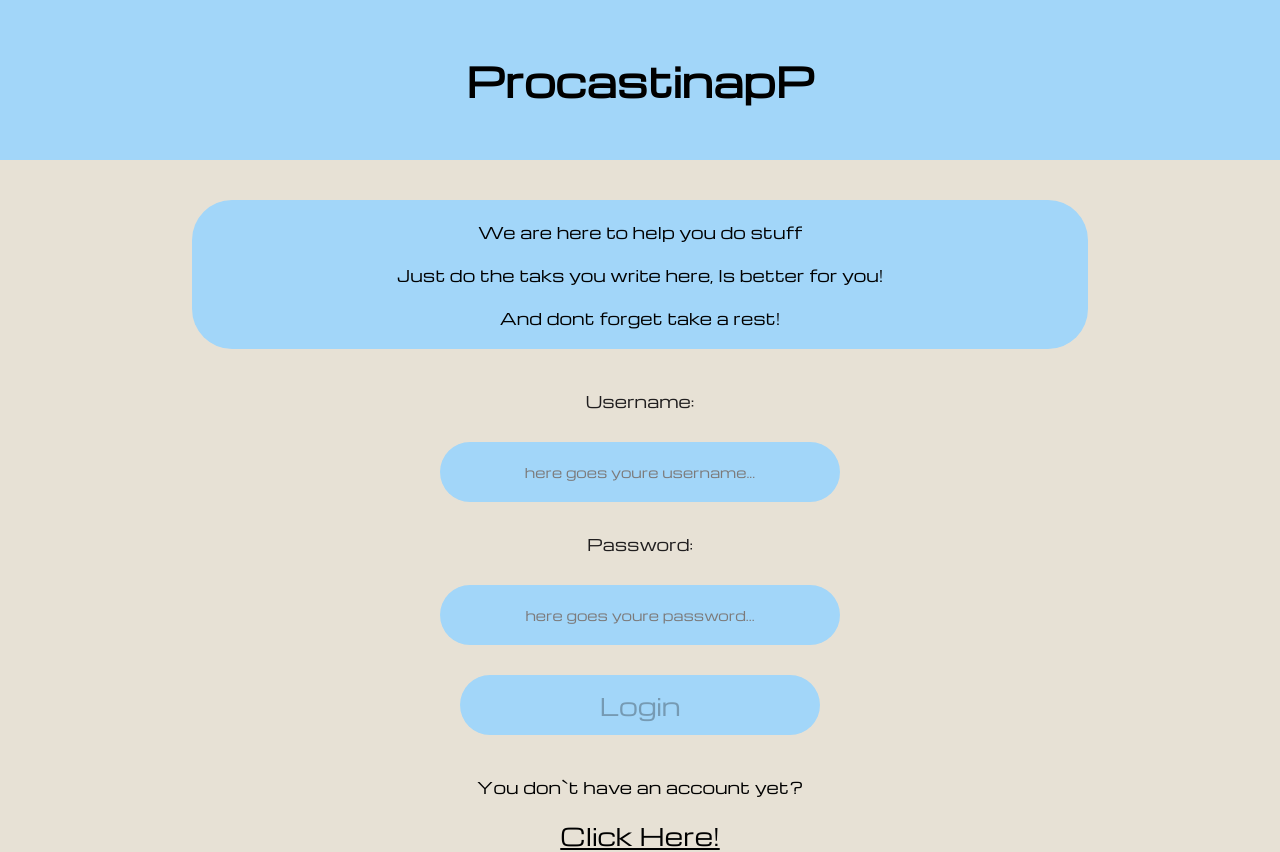
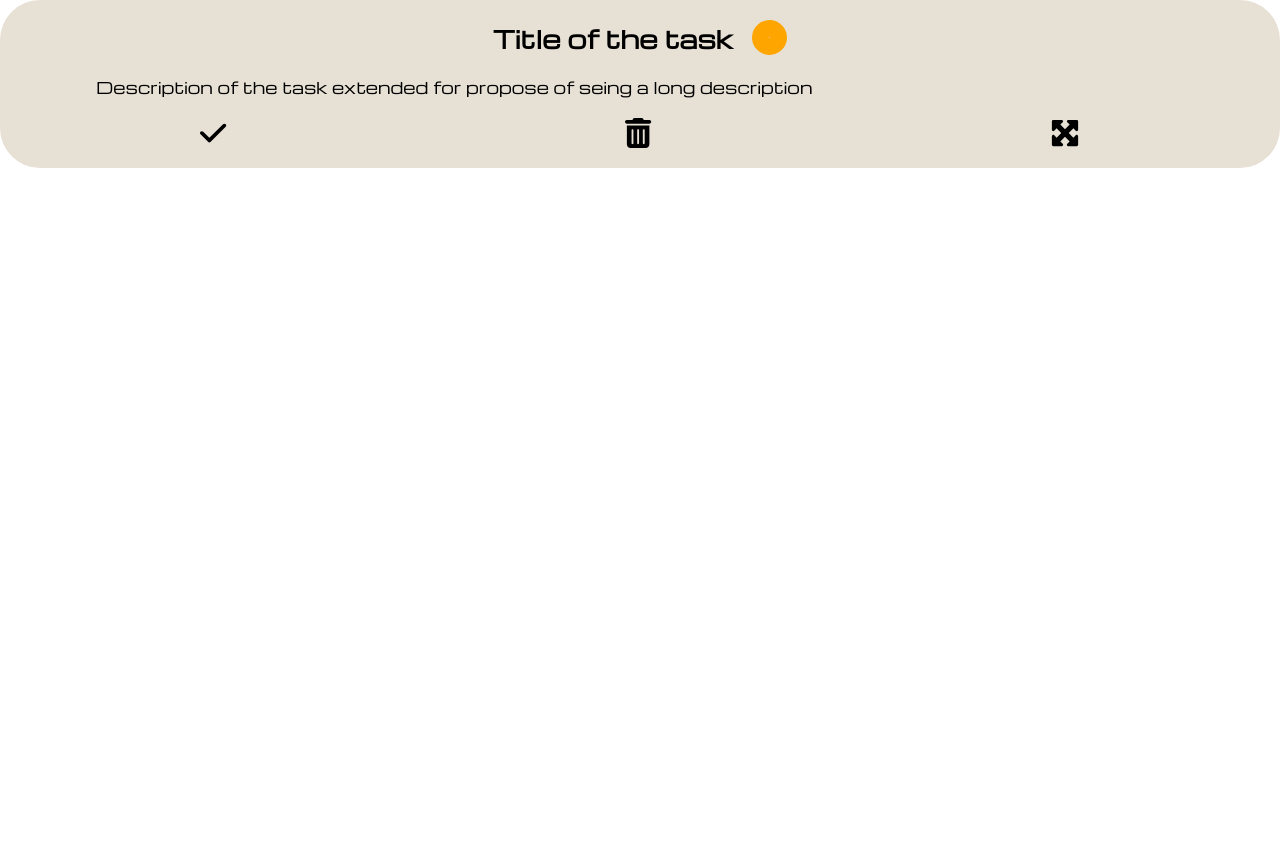
Before and after one commit to Gax1/procastinapp-front, a React (Create React App) app: page / in a window 1280 px wide. Before the commit this address led to /login. After the commit the page ends 800 px from the top, so only its background shows below. Built offline with nearby package versions, Linux system fonts and the light colour scheme; no server answers.

Commit message:
Added task card and style

```diff
--- a/src/App.tsx
+++ b/src/App.tsx
@@ -2,6 +2,9 @@ import React from "react";
 import { Navigate, Route, Routes } from "react-router-dom";
 import AuthLogin from "./components/AuthComponent/AuthLoginComponent";
 import { Loading } from "./components/Loading/Loading";
+import Task from "./components/Task/Task";
+import { Task as Itask } from "./interfaces/interfaces";
+
 import { DayTasksPage } from "./pages/DayTasksPage/DayTasksPage";
 import { LoginPage } from "./pages/LoginPage/LoginPage";
 import { NotFoundPage } from "./pages/NotFoundPage/NotFoundPage";
@@ -9,13 +12,24 @@ import { RegisterPage } from "./pages/RegisterPage/RegisterPage";
 import { useAppSelector } from "./store/hooks/hooks";
 import { RootState } from "./store/store";
 
+const tasks: Itask = {
+  date: "22/07/2022",
+  description:
+    "Description of the task extended for propose of seing a long description",
+  id: "id12345",
+  img: "img",
+  importance: "medium",
+  owner: "test-id",
+  title: "Title of the task",
+};
+
 function App() {
   const { isLoadding } = useAppSelector(
     (state: RootState) => state.ui.notification
   );
   return (
     <>
-      <div className="main-container">
+      {/* <div className="main-container">
         {isLoadding && <Loading />}
         <Routes>
           <Route path="/" element={<Navigate to={"/login"} />} />
@@ -27,7 +41,8 @@ function App() {
           />
           <Route path="*" element={<NotFoundPage />} />
         </Routes>
-      </div>
+      </div> */}
+      <Task tasks={tasks} />
     </>
   );
 }
--- /dev/null
+++ b/src/components/Task/Task.tsx
@@ -0,0 +1,31 @@
+import {
+  faCheck,
+  faExpandArrowsAlt,
+  faTrashAlt,
+} from "@fortawesome/free-solid-svg-icons";
+import { FontAwesomeIcon } from "@fortawesome/react-fontawesome";
+import { Task as Itask } from "../../interfaces/interfaces";
+import TaskStyled from "./TaskStyled";
+
+interface TaskProps {
+  tasks: Itask;
+}
+
+const Task = ({ tasks }: TaskProps): JSX.Element => {
+  return (
+    <TaskStyled>
+      <header className="task-card-header">
+        <h2 className="title-task">{tasks.title}</h2>
+        <div className={`circle circle__${tasks.importance}`}></div>
+      </header>
+      <p className="task-description">{tasks.description}</p>
+      <footer className="icons-footer">
+        <FontAwesomeIcon icon={faCheck} />
+        <FontAwesomeIcon icon={faTrashAlt} />
+        <FontAwesomeIcon icon={faExpandArrowsAlt} />
+      </footer>
+    </TaskStyled>
+  );
+};
+
+export default Task;
--- /dev/null
+++ b/src/components/Task/TaskStyled.ts
@@ -0,0 +1,45 @@
+import styled from "styled-components";
+
+const TaskStyled = styled.section`
+  background-color: ${(props) => props.theme.colors.secondaryColor};
+  border-radius: 40px;
+  display: flex;
+  flex-direction: column;
+  align-items: center;
+  gap: 20px;
+  .task-card-header {
+    display: flex;
+    flex-direction: row;
+    gap: 20px;
+    align-items: center;
+    margin-top: 20px;
+  }
+  .task-description {
+    width: 85%;
+  }
+  .circle {
+    height: 35px;
+    width: 35px;
+    border-radius: 50%;
+    border: 17.5px solid;
+  }
+  .circle__very {
+    border-color: red;
+  }
+  .circle__medium {
+    border-color: orange;
+  }
+  .circle__small {
+    border-color: green;
+  }
+  .icons-footer {
+    font-size: 30px;
+    display: flex;
+    flex-direction: row;
+    justify-content: space-around;
+    width: 100%;
+    margin-bottom: 20px;
+  }
+`;
+
+export default TaskStyled;
```
Also changed, not shown: 1 other file (tests, documents, lock files or other folders).
